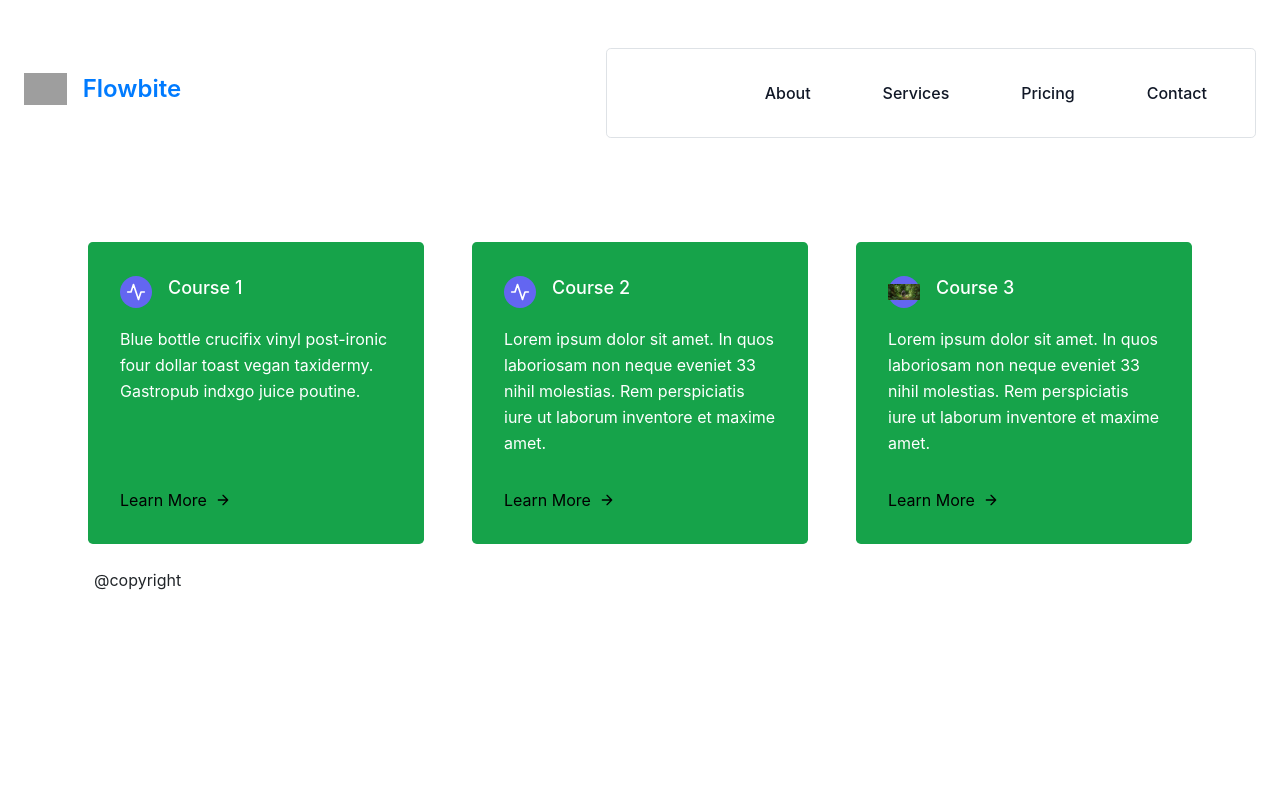
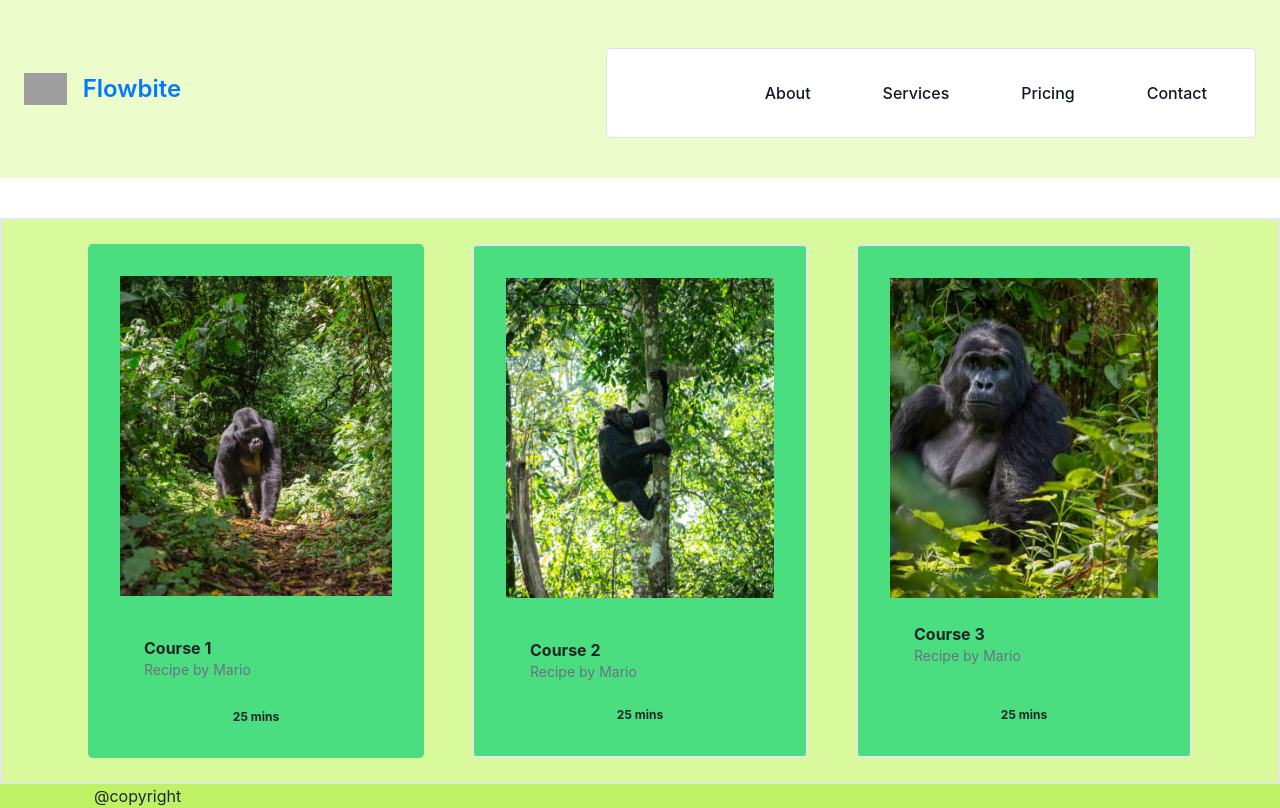
Before and after one commit to VladRaileanu98/Ugandan-Style, a React (Create React App) app: page /homepage in a window 1280 px wide. Built offline with nearby package versions, Linux system fonts and the light colour scheme; grey boxes are pictures that could not be loaded.

Commit message:
flex cards

```diff
--- a/src/components/website-2.0/Homepage.js
+++ b/src/components/website-2.0/Homepage.js
@@ -5,7 +5,7 @@ export default class Homepage extends Component {
     return (
       <div>
         <header>
-          <nav class="bg-white border-gray-200 dark:bg-gray-900">
+          <nav class="bg-lime-100 border-gray-200 dark:bg-gray-900">
             <div class="max-w-screen-xl flex flex-wrap items-center justify-between mx-auto p-4">
               <a href="https://flowbite.com/" class="flex items-center">
                 <img
@@ -88,139 +88,80 @@ export default class Homepage extends Component {
           </nav>
         </header>
 
-        <body>
-          <div class="flex flex-wrap justify-center mt-10">
+        <body class="bg-lime-200">
+          <div class="flex flex-wrap justify-center mt-10 border-2">
             <div class="p-4 max-w-sm">
-              <div class="flex rounded-lg h-full bg-green-600 p-8 flex-col">
+              <div class="flex rounded-lg h-full bg-green-400 p-8 flex-col">
                 <div class="flex items-center mb-3">
-                  <div class="w-8 h-8 mr-3 inline-flex items-center justify-center rounded-full bg-indigo-500 text-white flex-shrink-0">
-                    <svg
-                      fill="none"
-                      stroke="currentColor"
-                      stroke-linecap="round"
-                      stroke-linejoin="round"
-                      stroke-width="2"
-                      class="w-5 h-5"
-                      viewBox="0 0 24 24"
-                    >
-                      <path d="M22 12h-4l-3 9L9 3l-3 9H2"></path>
-                    </svg>
-                  </div>
-                  <h2 class="text-white text-lg font-medium">Course 1</h2>
+                  <img
+                    src="assets/forest1.jpg"
+                    alt="forest1"
+                    class="w-full h-80 sm:h48 object-cover"
+                  />
                 </div>
                 <div class="flex flex-col justify-between flex-grow">
-                  <p class="leading-relaxed text-base text-white">
-                    Blue bottle crucifix vinyl post-ironic four dollar toast
-                    vegan taxidermy. Gastropub indxgo juice poutine.
-                  </p>
-                  <a
-                    href="#"
-                    class="mt-3 text-black hover:text-blue-600 inline-flex items-center"
-                  >
-                    Learn More
-                    <svg
-                      fill="none"
-                      stroke="currentColor"
-                      stroke-linecap="round"
-                      stroke-linejoin="round"
-                      stroke-width="2"
-                      class="w-4 h-4 ml-2"
-                      viewBox="0 0 24 24"
-                    >
-                      <path d="M5 12h14M12 5l7 7-7 7"></path>
-                    </svg>
-                  </a>
+                  <div class="m-4">
+                    <span class="font-bold">Course 1</span>
+                    <span class="block text-gray-500 text-sm">
+                      Recipe by Mario
+                    </span>
+                  </div>
+                  <div class="badge">
+                    <span>25 mins</span>
+                  </div>
                 </div>
               </div>
             </div>
 
             <div class="p-4 max-w-sm">
-              <div class="flex rounded-lg h-full bg-green-600 p-8 flex-col">
+              <div class="flex rounded-lg h-full bg-green-400 p-8 flex-col border-2">
                 <div class="flex items-center mb-3">
-                  <div class="w-8 h-8 mr-3 inline-flex items-center justify-center rounded-full bg-indigo-500 text-white flex-shrink-0">
-                    <svg
-                      fill="none"
-                      stroke="currentColor"
-                      stroke-linecap="round"
-                      stroke-linejoin="round"
-                      stroke-width="2"
-                      class="w-5 h-5"
-                      viewBox="0 0 24 24"
-                    >
-                      <path d="M22 12h-4l-3 9L9 3l-3 9H2"></path>
-                    </svg>
-                  </div>
-                  <h2 class="text-white text-lg font-medium">Course 2</h2>
+                  <img
+                    src="assets/forest2.jpg"
+                    alt="forest1"
+                    class="w-full h-80 sm:h48 object-cover"
+                  />
                 </div>
                 <div class="flex flex-col justify-between flex-grow">
-                  <p class="leading-relaxed text-base text-white">
-                    Lorem ipsum dolor sit amet. In quos laboriosam non neque
-                    eveniet 33 nihil molestias. Rem perspiciatis iure ut laborum
-                    inventore et maxime amet.
-                  </p>
-                  <a
-                    href="#"
-                    class="mt-3 text-black hover:text-blue-600 inline-flex items-center"
-                  >
-                    Learn More
-                    <svg
-                      fill="none"
-                      stroke="currentColor"
-                      stroke-linecap="round"
-                      stroke-linejoin="round"
-                      stroke-width="2"
-                      class="w-4 h-4 ml-2"
-                      viewBox="0 0 24 24"
-                    >
-                      <path d="M5 12h14M12 5l7 7-7 7"></path>
-                    </svg>
-                  </a>
+                  <div class="m-4">
+                    <span class="font-bold">Course 2</span>
+                    <span class="block text-gray-500 text-sm">
+                      Recipe by Mario
+                    </span>
+                  </div>
+                  <div class="badge">
+                    <span>25 mins</span>
+                  </div>
                 </div>
               </div>
             </div>
 
             <div class="p-4 max-w-sm">
-              <div class="flex rounded-lg h-full bg-green-600 p-8 flex-col">
-                <div class="flex items-center mb-3">
-                  <div class="w-8 h-8 mr-3 inline-flex items-center justify-center rounded-full bg-indigo-500 text-white flex-shrink-0">
-                    <img
-                      src="assets/forest1.jpg"
-                      alt="forest1"
-                      class="w-full h-50 sm:h48 object-cover"
-                    />
-                  </div>
-                  <h2 class="text-white text-lg font-medium">Course 3</h2>
+              <div class="flex rounded-lg h-full bg-green-400 p-8 flex-col border-2">
+                <div class="flex items-center mb-0">
+                  <img
+                    src="assets/forest3.jpg"
+                    alt="forest1"
+                    class="w-full h-80 sm:h48 object-cover"
+                  />
                 </div>
                 <div class="flex flex-col justify-between flex-grow">
-                  <p class="leading-relaxed text-base text-white">
-                    Lorem ipsum dolor sit amet. In quos laboriosam non neque
-                    eveniet 33 nihil molestias. Rem perspiciatis iure ut laborum
-                    inventore et maxime amet.
-                  </p>
-                  <a
-                    href="#"
-                    class="mt-3 text-black hover:text-blue-600 inline-flex items-center"
-                  >
-                    Learn More
-                    <svg
-                      fill="none"
-                      stroke="currentColor"
-                      stroke-linecap="round"
-                      stroke-linejoin="round"
-                      stroke-width="2"
-                      class="w-4 h-4 ml-2"
-                      viewBox="0 0 24 24"
-                    >
-                      <path d="M5 12h14M12 5l7 7-7 7"></path>
-                    </svg>
-                  </a>
+                  <div class="m-4">
+                    <span class="font-bold">Course 3</span>
+                    <span class="block text-gray-500 text-sm">
+                      Recipe by Mario
+                    </span>
+                  </div>
+                  <div class="badge">
+                    <span>25 mins</span>
+                  </div>
                 </div>
               </div>
             </div>
           </div>
         </body>
 
-        <footer>
+        <footer class="bg-lime-300">
           <div class="container mx-auto px-4">@copyright</div>
         </footer>
       </div>
```
